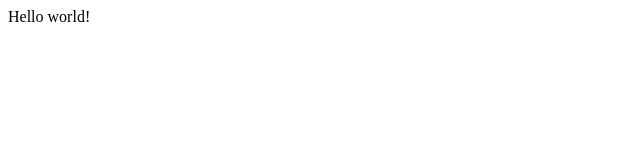
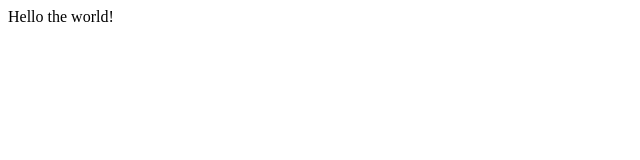
Before and after one commit to dpickel/formation-git-lyon, a plain HTML site: page index.html in a window 1280 px wide. Shown: the full height of the page, 0-640 px from the left. Drawn offline with Linux system fonts and the light colour scheme.

Commit message:
Modif dans branche

```diff
--- a/index.html
+++ b/index.html
@@ -6,7 +6,7 @@
 </head>
 <body>
 	<p>
-		Hello world!
+		Hello the world!
 	<p>
 </body>
 </html>
```
